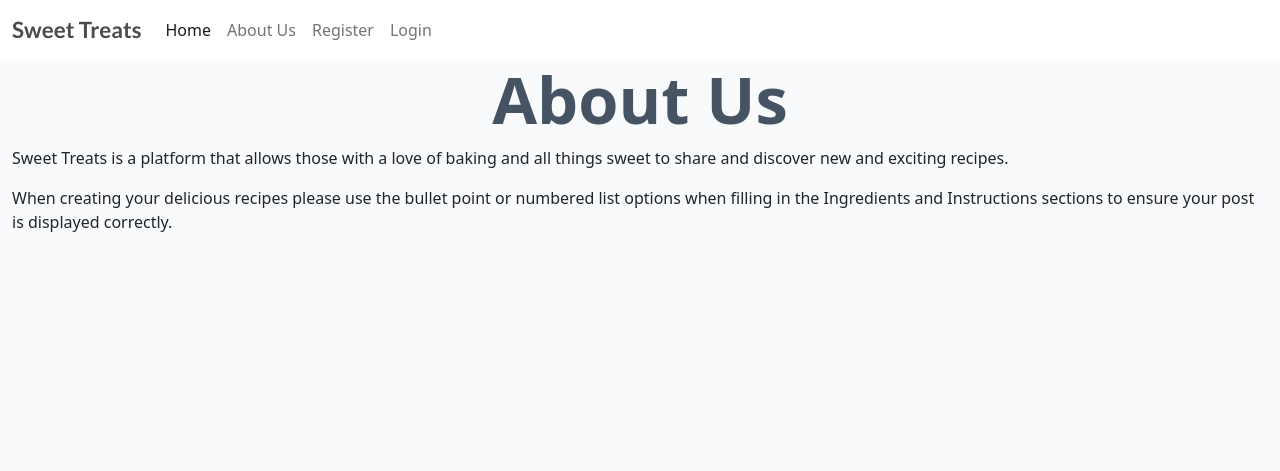
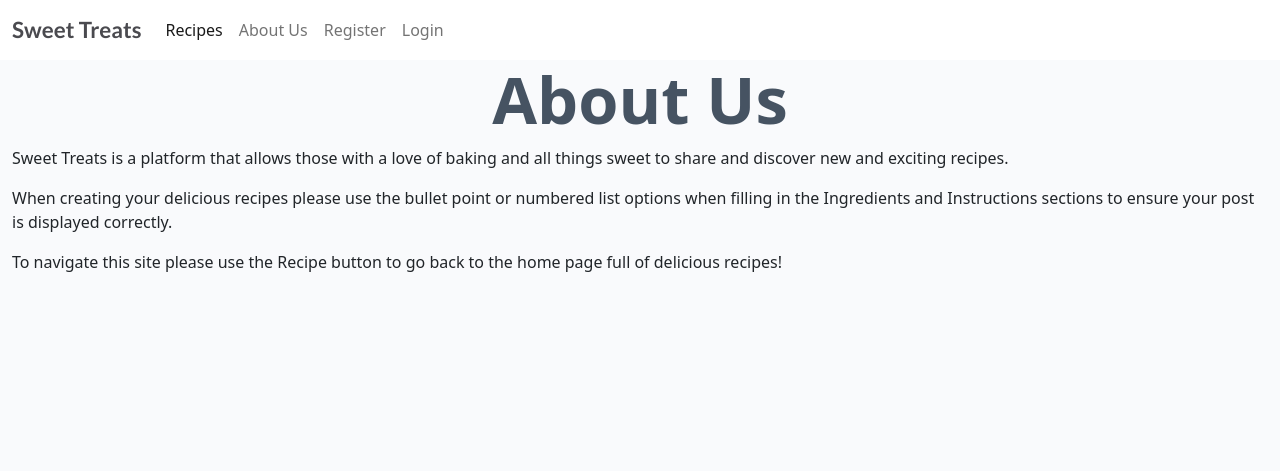
Before and after one commit to AmyDelaney94/sweet-treats, a Django app: page /about/ in a window 1280 px wide. Shown: the top 471 px of the page. Run offline with Django 3.2, Linux system fonts and the light colour scheme.

Commit message:
update to about page information

```diff
--- a/templates/about.html
+++ b/templates/about.html
@@ -15,6 +15,7 @@
             or numbered list options when filling in the Ingredients and Instructions
             sections to ensure your post is displayed correctly.
         </p>
+        <p>To navigate this site please use the Recipe button to go back to the home page full of delicious recipes! </p>
     </div>
 </div>
 {%endblock%}
--- a/templates/base.html
+++ b/templates/base.html
@@ -48,7 +48,7 @@
             <div class="collapse navbar-collapse" id="navbarText">
                 <ul class="navbar-nav me-auto mb-2 mb-lg-0">
                     <li class="nav-item">
-                        <a class="nav-link active" aria-current="page" href="{% url 'home' %}">Home</a>
+                        <a class="nav-link active" aria-current="page" href="{% url 'home' %}">Recipes</a>
                     </li>
                     <li class="nav-item">
                         <a class="nav-link" href="{% url 'about' %}" aria-label="About Us">About Us</a>
--- a/templates/update_post.html
+++ b/templates/update_post.html
@@ -8,7 +8,7 @@
     <div class="row">
         <div class="col">
             <h1>Edit Your Recipe</h1>
-            <form method="post" class="post-form">
+            <form method="post" class="col-md-4 card mb-4  mt-3 recipe-form">
                 {% csrf_token %}
                 {{ UpdateRecipeForm | crispy }}
                 <input type="submit" value="Update">
```
